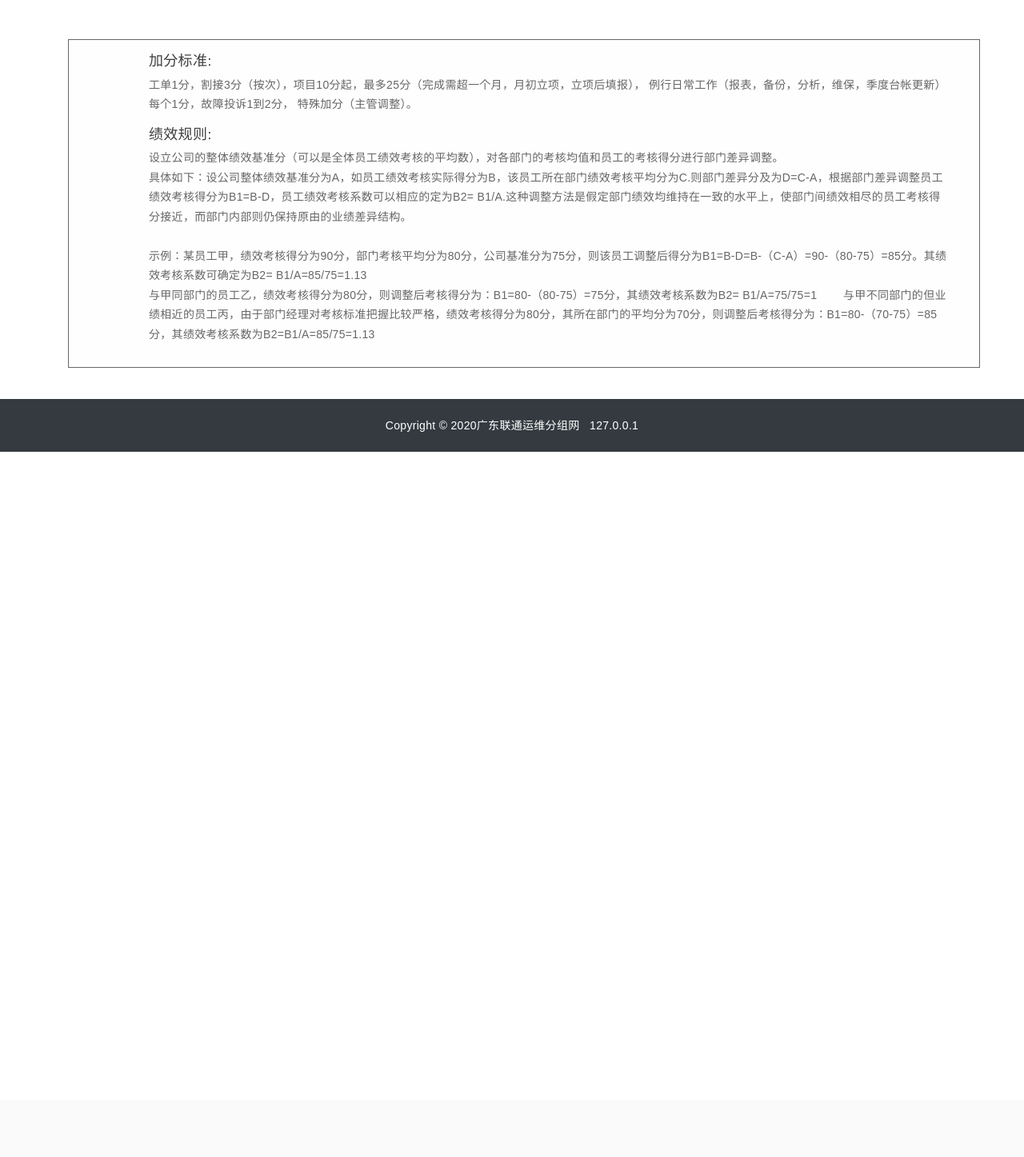
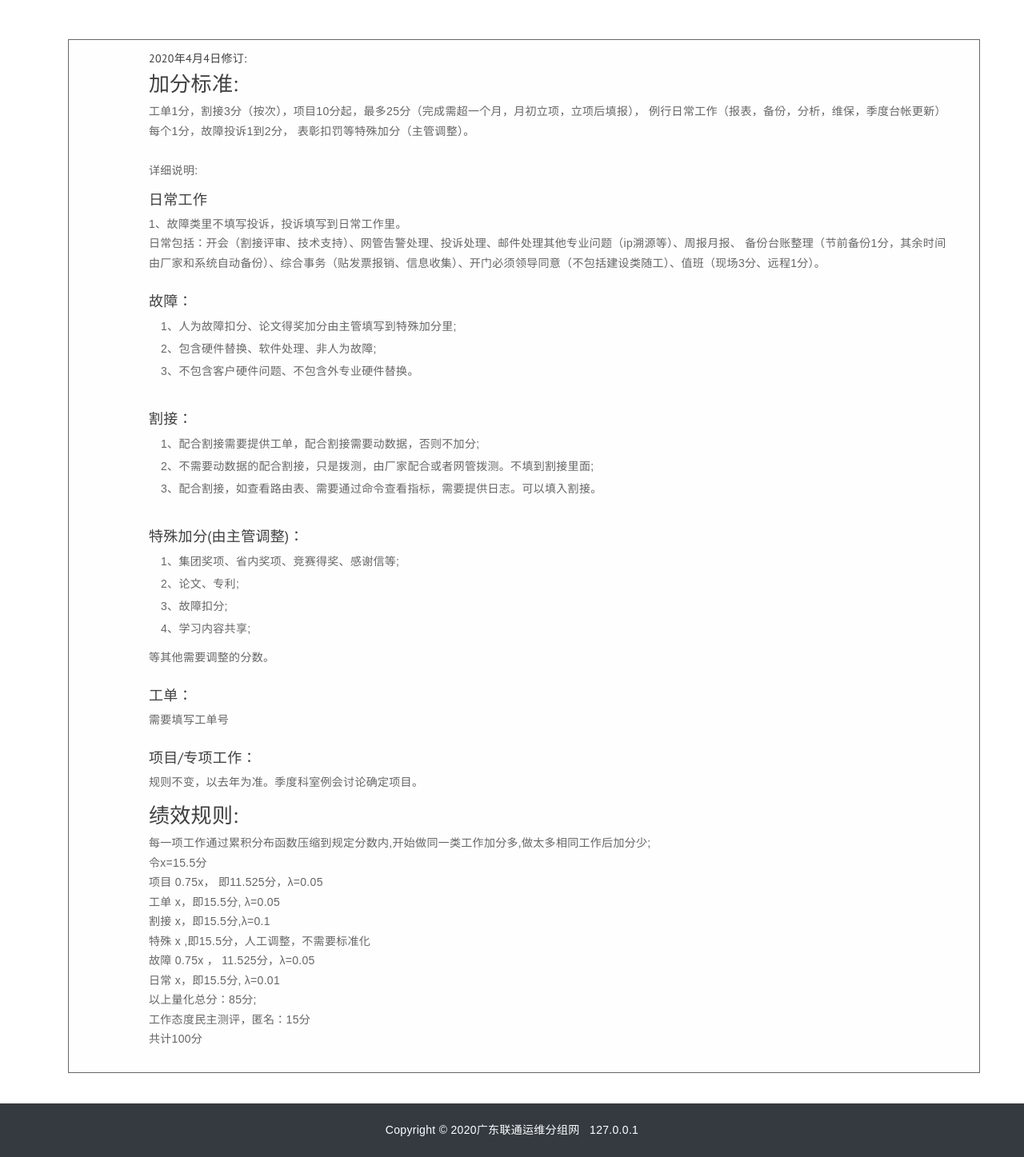
Before and after one commit to crsbrk/HRSystemByDjango, a Django app: page /scores/ in a window 1280 px wide. Shown: the part 1224-2671 px from the top of the page at 80% size. Before the commit the page ends 1789 px from the top, so only its background shows below. Run offline with Django 3.2, Linux system fonts and the light colour scheme; data comes from the database, SQL or seed files in the repository; data that the repository does not hold is empty; some libraries are stand-ins or nearby versions; some web fonts are replaced.

Commit message:
alter descriptions

```diff
--- a/scores/templates/scores/index.html
+++ b/scores/templates/scores/index.html
@@ -159,23 +159,76 @@
 
       <br>      <br>
       <div class="alert alert-light" role="alert">
-
-        <h4>加分标准:</h4>
+        <h5>2020年4月4日修订:</h5>
+        <h2>加分标准:</h2>
 
         <p>
           工单1分，割接3分（按次），项目10分起，最多25分（完成需超一个月，月初立项，立项后填报），
           例行日常工作（报表，备份，分析，维保，季度台帐更新）每个1分，故障投诉1到2分，
-          特殊加分（主管调整）。
+          表彰扣罚等特殊加分（主管调整）。<br>
+
+          <br>详细说明:
+          <h4>日常工作</h4>
+1、故障类里不填写投诉，投诉填写到日常工作里。<br>
+日常包括：开会（割接评审、技术支持）、网管告警处理、投诉处理、邮件处理其他专业问题（ip溯源等）、周报月报、
+备份台账整理（节前备份1分，其余时间由厂家和系统自动备份）、综合事务（贴发票报销、信息收集）、开门必须领导同意（不包括建设类随工）、值班（现场3分、远程1分）。
+
+<br><br>
+<h4>故障：</h4>
+<ul>
+<li>
+1、人为故障扣分、论文得奖加分由主管填写到特殊加分里;</li>
+<li>2、包含硬件替换、软件处理、非人为故障;</li>
+<li>3、不包含客户硬件问题、不包含外专业硬件替换。</li></ul>
+<br>
+
+<h4>割接：</h4>
+<ul>
+<li>1、配合割接需要提供工单，配合割接需要动数据，否则不加分;</li>
+<li>2、不需要动数据的配合割接，只是拨测，由厂家配合或者网管拨测。不填到割接里面;</li>
+<li>3、配合割接，如查看路由表、需要通过命令查看指标，需要提供日志。可以填入割接。</li></ul>
+<br>
+<h4>特殊加分(由主管调整)：</h4>
+<ul>
+<li>1、集团奖项、省内奖项、竞赛得奖、感谢信等;</li>
+<li>
+  2、论文、专利;
+</li>
+<li>
+  3、故障扣分;
+</li>
+<li>
+  4、学习内容共享;
+</li>
+
+</ul>
+等其他需要调整的分数。
+<br><br>
+
+<h4>工单：</h4>
+需要填写工单号
+<br><br>
+
+<h4>项目/专项工作：</h4>
+规则不变，以去年为准。季度科室例会讨论确定项目。
         </p>
-        <h4>绩效规则:</h4>
+
+
+        <h2>绩效规则:</h2>
   <p>
+    每一项工作通过累积分布函数压缩到规定分数内,开始做同一类工作加分多,做太多相同工作后加分少;<br>
+    令x=15.5分<br>
+    项目 0.75x， 即11.525分，λ=0.05<br>
+    工单 x，即15.5分,  λ=0.05<br>
+    割接 x，即15.5分,λ=0.1<br>
+    特殊 x ,即15.5分，人工调整，不需要标准化<br>
+    故障 0.75x ， 11.525分，λ=0.05<br>
+    日常 x，即15.5分, λ=0.01<br>
 
-  设立公司的整体绩效基准分（可以是全体员工绩效考核的平均数），对各部门的考核均值和员工的考核得分进行部门差异调整。
-    <br>具体如下：设公司整体绩效基准分为A，如员工绩效考核实际得分为B，该员工所在部门绩效考核平均分为C.则部门差异分及为D=C-A，根据部门差异调整员工绩效考核得分为B1=B-D，员工绩效考核系数可以相应的定为B2= B1/A.这种调整方法是假定部门绩效均维持在一致的水平上，使部门间绩效相尽的员工考核得分接近，而部门内部则仍保持原由的业绩差异结构。
-　　<br><br>
-    示例：某员工甲，绩效考核得分为90分，部门考核平均分为80分，公司基准分为75分，则该员工调整后得分为B1=B-D=B-（C-A）=90-（80-75）=85分。其绩效考核系数可确定为B2= B1/A=85/75=1.13
-　　<br>与甲同部门的员工乙，绩效考核得分为80分，则调整后考核得分为：B1=80-（80-75）=75分，其绩效考核系数为B2= B1/A=75/75=1
-　　与甲不同部门的但业绩相近的员工丙，由于部门经理对考核标准把握比较严格，绩效考核得分为80分，其所在部门的平均分为70分，则调整后考核得分为：B1=80-（70-75）=85分，其绩效考核系数为B2=B1/A=85/75=1.13
+    以上量化总分：85分;<br>
+    工作态度民主测评，匿名：15分<br>
+    共计100分
+
   </p>
   <p>
 
```
